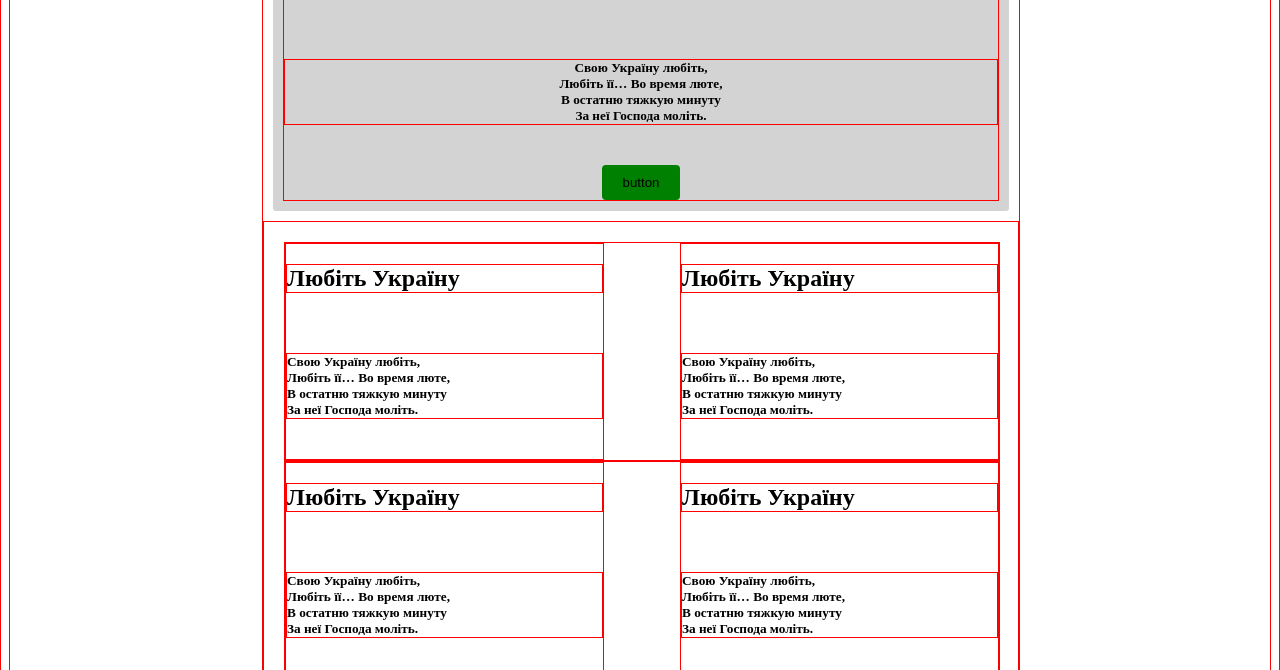
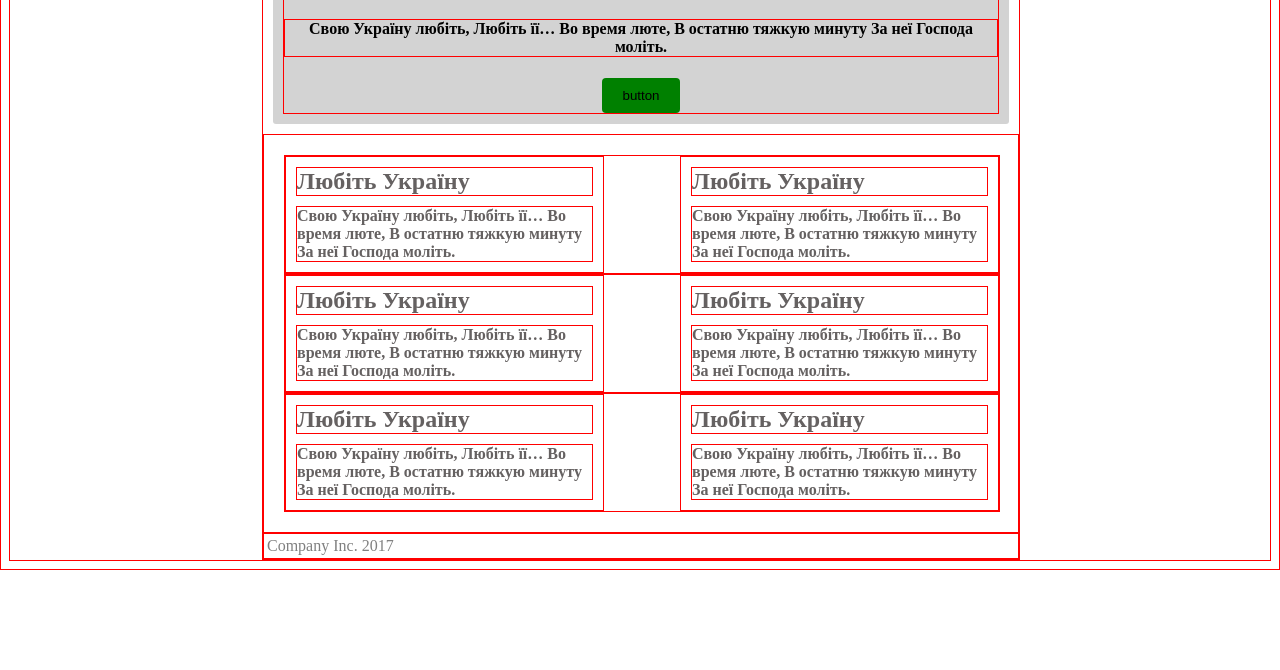
Before and after one commit to x6iBeHbx/artinovWebProject, a plain HTML site: page HomeWork3/index.html in a window 1280 px wide. Shown: the part 130-800 px from the top of the page. Drawn offline with Linux system fonts and the light colour scheme.

Commit message:
fix according git commits "HW3: Content blocks style mismatch #1"

```diff
--- a/HomeWork3/index.html
+++ b/HomeWork3/index.html
@@ -20,67 +20,66 @@
 
 			<div class="context">
 				<div>
-					<h1>Любіть Україну</h1><br/>
-					<h5>Свою Україну любіть,<br/>
-						Любіть її… Во время люте,<br/>
-						В остатню тяжкую минуту<br/>
-						За неї Господа моліть.<br/>
-					</h5><br/>
+					<h1>Любіть Україну</h1>
+					<h4>Свою Україну любіть,
+						Любіть її… Во время люте,
+						В остатню тяжкую минуту
+						За неї Господа моліть.
+					</h4>
 					<button class="context-button">button</button>
 				</div>
 			</div>
 			<div class="sub-block">
 				<div class="row">
 					<div class="subheading">
-						<h2>Любіть Україну</h2><br/>
-						<h5>Свою Україну любіть,<br/>
-							Любіть її… Во время люте,<br/>
-							В остатню тяжкую минуту<br/>
-							За неї Господа моліть.<br/>
-						</h5><br/>
+						<h2>Любіть Україну</h2>
+						<h4>Свою Україну любіть,
+							Любіть її… Во время люте,
+							В остатню тяжкую минуту
+							За неї Господа моліть.
+						</h4>
 					</div>
 					<div class="subheading">
-						<h2>Любіть Україну</h2><br/>
-						<h5>Свою Україну любіть,<br/>
-							Любіть її… Во время люте,<br/>
-							В остатню тяжкую минуту<br/>
-							За неї Господа моліть.<br/>
-						</h5><br/>
+						<h2>Любіть Україну</h2>
+						<h4>Свою Україну любіть,
+							Любіть її… Во время люте,
+							В остатню тяжкую минуту
+							За неї Господа моліть.
+						</h4>
 					</div>
 				</div>
 				<div class="row">
 					<div class="subheading">
-						<h2>Любіть Україну</h2><br/>
-						<h5>Свою Україну любіть,<br/>
-							Любіть її… Во время люте,<br/>
-							В остатню тяжкую минуту<br/>
-							За неї Господа моліть.<br/>
-						</h5><br/>
+						<h2>Любіть Україну</h2>
+						<h4>Свою Україну любіть,
+							Любіть її… Во время люте,
+							В остатню тяжкую минуту
+							За неї Господа моліть.
+						</h4>
 					</div>
 					<div class="subheading">
-					<h2>Любіть Україну</h2><br/>
-					<h5>Свою Україну любіть,<br/>
-						Любіть її… Во время люте,<br/>
-						В остатню тяжкую минуту<br/>
-						За неї Господа моліть.<br/>
-					</h5><br/></div>
+					<h2>Любіть Україну</h2>
+					<h4>Свою Україну любіть,
+						Любіть її… Во время люте,
+						В остатню тяжкую минуту
+						За неї Господа моліть.
+					</h4></div>
 				</div>
 				<div class="row">
 					<div class="subheading">
-						<h2>Любіть Україну</h2><br/>
-						<h5>Свою Україну любіть,<br/>
-							Любіть її… Во время люте,<br/>
-							В остатню тяжкую минуту<br/>
-							За неї Господа моліть.<br/>
-						</h5><br/>
+						<h2>Любіть Україну</h2>
+						<h4>Свою Україну любіть,
+							Любіть її… Во время люте,
+							В остатню тяжкую минуту
+							За неї Господа моліть.
+						</h4>
 					</div>
 					<div class="subheading">
-						<h2>Любіть Україну</h2><br/>
-						<h5>Свою Україну любіть,<br/>
-							Любіть її… Во время люте,<br/>
-							В остатню тяжкую минуту<br/>
-							За неї Господа моліть.<br/>
-						</h5><br/>
+						<h2>Любіть Україну</h2>
+						<h4>Свою Україну любіть, Любіть її… Во время люте,
+							В остатню тяжкую минуту
+							За неї Господа моліть.
+						</h4>
 					</div>
 				</div>
 			</div>
--- a/HomeWork3/style/style.css
+++ b/HomeWork3/style/style.css
@@ -53,9 +53,16 @@
 	display: inline-block;
 	width: calc(50% - 40px);
 	margin: 0;
+	color: #656161;
 }
 .sub-block .row .subheading:last-child{
 	float: right;
+}
+.sub-block .row .subheading h2{
+	margin: 10px;
+}
+.sub-block .row .subheading h4{
+	margin: 10px;
 }
 .footer{
 	padding: 3px;
```
